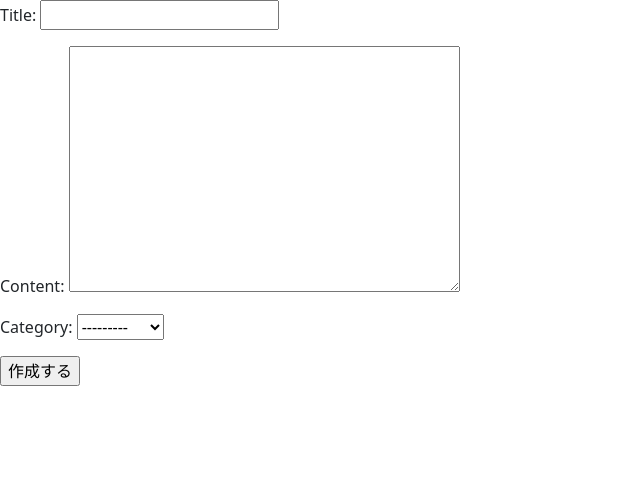
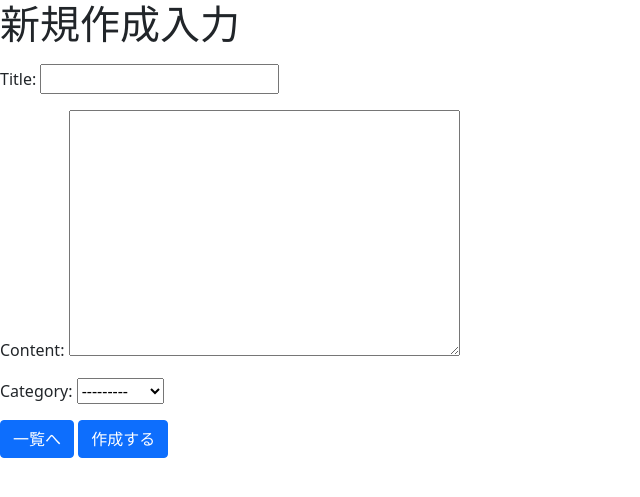
Before and after one commit to grasshopper-dev/blogproject, a Django app: page /create/ in a window 1280 px wide. Shown: the top 497 px of the page, without its empty margins (0-640 px from the left). Run offline with Django 3.2, Linux system fonts and the light colour scheme.

Commit message:
レイアウトを修正、初期表示画面を設定

```diff
--- a/blogpost/urls.py
+++ b/blogpost/urls.py
@@ -4,6 +4,7 @@ from .views import BlogList, BlogDetail, BlogCreate, BlogDelete, BlogUpdate
 
 urlpatterns = [
     # path('admin/', admin.site.urls),
+    path('',  BlogList.as_view(), name='list'),
     path('list/',  BlogList.as_view(), name='list'),
     path('detail/<int:pk>/',  BlogDetail.as_view(), name='detail'),
     path('create/',  BlogCreate.as_view(), name='create'),
--- a/templates/create.html
+++ b/templates/create.html
@@ -5,8 +5,11 @@
 
 
 {% block content %}
+<h1>新規作成入力</h1>
+<p></p>
 <form action="" method="POST">{% csrf_token %}
     {{form.as_p}}
-    <input type="submit" value="作成する">
+    <a href="{% url 'list' %}" class="btn btn-primary">一覧へ</a>
+    <input type="submit" class="btn btn-primary" value="作成する">
 </form>
 {% endblock content %}
--- a/templates/delete.html
+++ b/templates/delete.html
@@ -7,6 +7,7 @@
 {% block content %}
 <form action="" method="POST">{% csrf_token %}
     {{form.as_p}}
-    <input type="submit" value="削除します">
+    <a href="{% url 'list' %}" class="btn btn-primary">一覧へ</a>
+    <input type="submit" class="btn btn-primary" value="削除します">
 </form>
 {% endblock content %}
--- a/templates/list.html
+++ b/templates/list.html
@@ -12,6 +12,7 @@
 {% block content %}
     <div class='container'>
     <a href="{% url 'create' %}" class="btn btn-primary">新規作成</a>
+    <p></p>
         {% for item in object_list %}
         <div class="card">
         <h5 class="card-header">{{ item.category }}</h5>
--- a/templates/update.html
+++ b/templates/update.html
@@ -7,6 +7,7 @@
 {% block content %}
 <form action="" method="POST">{% csrf_token %}
     {{form.as_p}}
-    <input type="submit" value="更新する">
+    <a href="{% url 'list' %}" class="btn btn-primary">一覧へ</a>
+    <input type="submit" class="btn btn-primary" value="更新する">
 </form>
 {% endblock content %}
```
